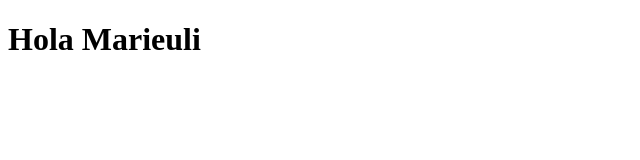
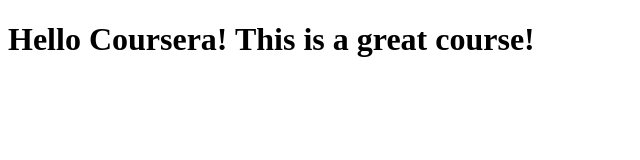
Before and after one commit to Solrac6165/coursera-test, a plain HTML site: page site/index.html in a window 1280 px wide. Shown: the whole page, without its empty margins (0-640 px from the left). Drawn offline with Linux system fonts and the light colour scheme.

Commit message:
Restore changes

```diff
--- a/site/index.html
+++ b/site/index.html
@@ -4,6 +4,6 @@
 	<title>Hello Coursera!</title>
 </head>
 <body>
-	<h1>Hola Marieuli</h1>
+	<h1>Hello Coursera! This is a great course!</h1>
 </body>
 </html>
```
